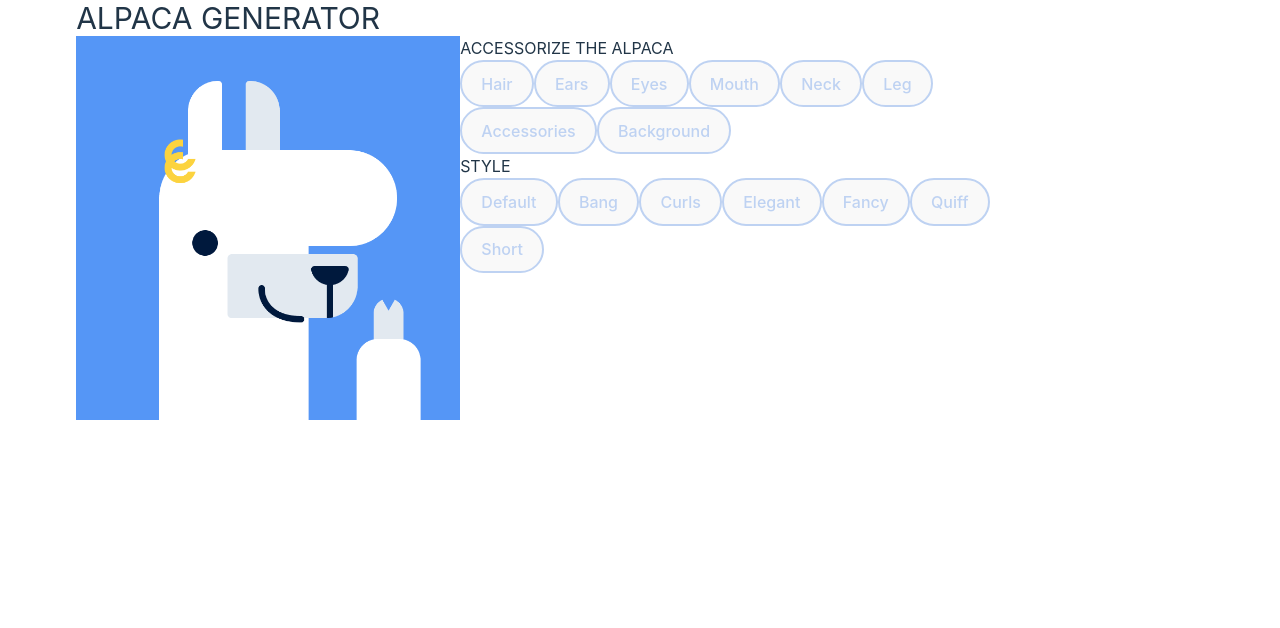
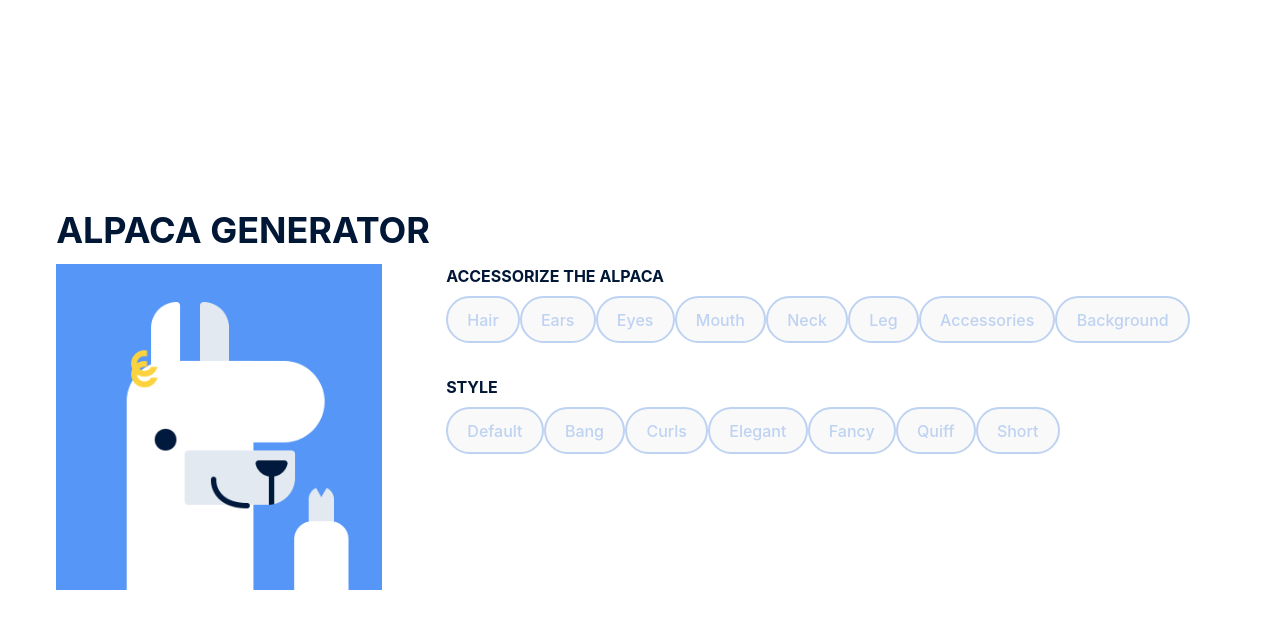
Before and after one commit to Moses-Onche/dev-projects, a React (Vite) app: page / in a window 1280 px wide. Shown: the top 628 px of the page. Built offline with nearby package versions, Linux system fonts and the light colour scheme.

Commit message:
Fix css of buttons and adjust layout

```diff
--- a/src/index.css
+++ b/src/index.css
@@ -27,16 +27,26 @@ a:hover {
 }
 
 body {
-  margin: 0;
-  /* display: flex; */
+  /* margin: 0; */
+  display: flex;
+  justify-content: center;
   place-items: center;
-  /* min-width: 320px; */
+  min-width: 320px;
   min-height: 100vh;
 }
 
 h1 {
-  font-size: 3.2em;
-  line-height: 1.1;
+  font-size: 3em;
+  /* line-height: 1.1; */
+  color: #011736;
+  font-weight: 700;
+  margin-bottom: 14px;
+}
+
+h4 {
+  color: #011736;
+  font-weight: 700;
+  margin-bottom: 8px;
 }
 
 button {
--- a/src/projects/01-img-gen/main.jsx
+++ b/src/projects/01-img-gen/main.jsx
@@ -221,11 +221,12 @@ const alpacaPage = () => {
 
     return (
         <>
-            <h1 className="text-3xl">ALPACA GENERATOR</h1>
-            <div className="flex w-full h-2/3">
-                <div className="w-60 md:w-96 relative">
+            <h1 className="ml-6 text-4xl">ALPACA GENERATOR</h1>
+
+            <div className="flex flex-col md:flex-row w-full h-2/3 ml-6">
+                <div className="w-4/5 sm:w-96 relative">
                     <img
-                        className="absolute z-30"
+                        className="absolute z-30 right-1"
                         src={ currentHair }
                         alt="alpaca hair" />
 
@@ -260,7 +261,7 @@ const alpacaPage = () => {
                         alt="alpaca leg" />
 
                     <img
-                        className="absolute z-10 top-4"
+                        className="absolute z-10 top-3"
                         src={ currentAcc }
                         alt="alpaca accessories" />
 
@@ -269,7 +270,7 @@ const alpacaPage = () => {
                         src={ currentBg }
                         alt="alpaca background" />
                 </div>
-                <div className="w-1/2">
+                <div className="sm:ml-16 w-4/5">
                     <div>
                         <h4>ACCESSORIZE THE ALPACA</h4>
                         <div>
@@ -283,7 +284,7 @@ const alpacaPage = () => {
                             <button onClick={ selectBg }>Background</button>
                         </div>
                     </div>
-                    <div>
+                    <div className="mt-8">
                         <h4>STYLE</h4>
                         <ButtonRender
                             parts={ parts[style] }
@@ -293,6 +294,7 @@ const alpacaPage = () => {
                     </div>
                 </div>
             </div>
+
         </>
     )
 }
@@ -307,7 +309,7 @@ const ButtonRender = ({ parts, style, currentFeature }) => {
     )
 
     return (
-        <div >{ buttons }</div>
+        <div>{ buttons }</div>
     );
 }
 
```
